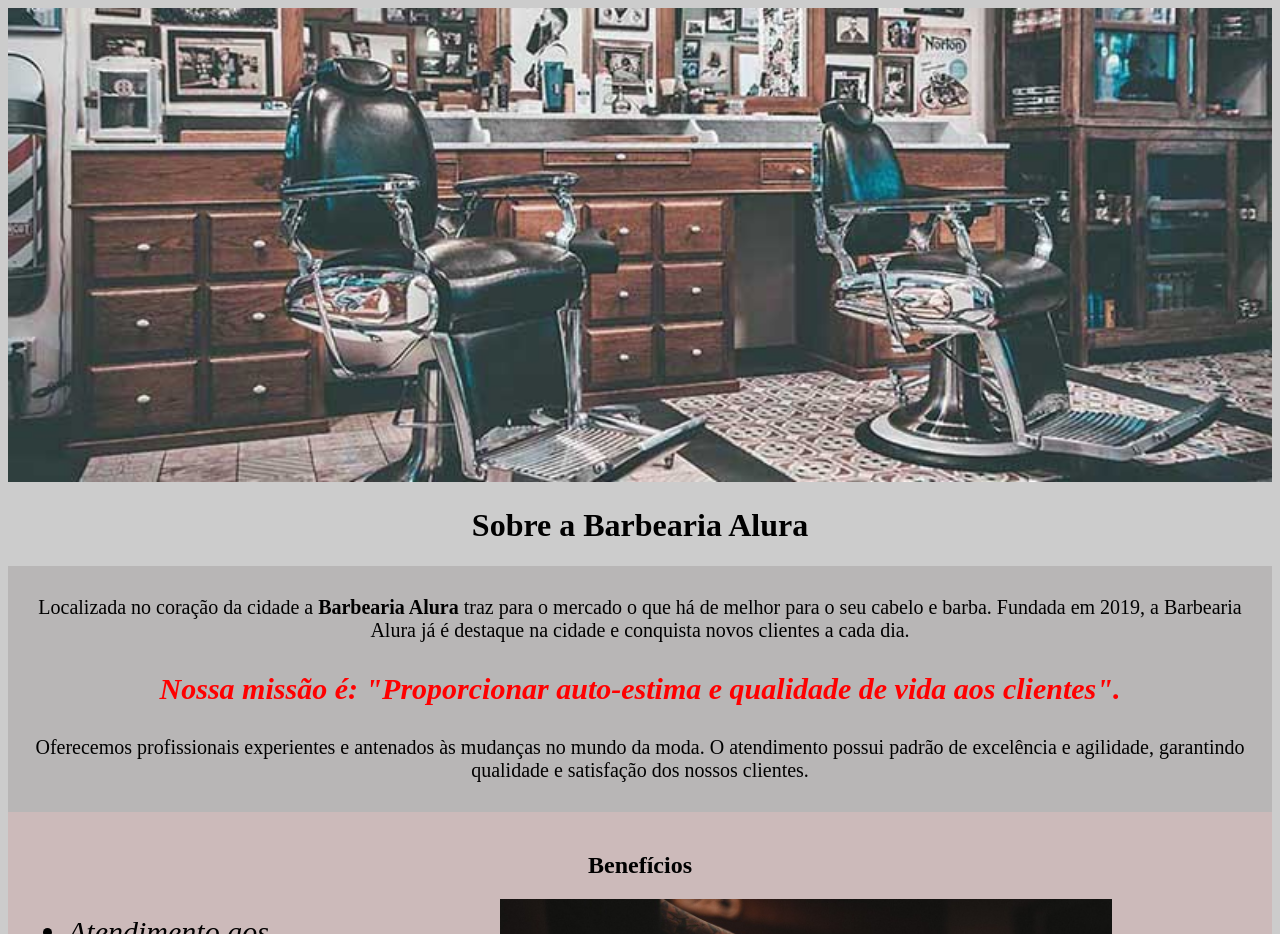
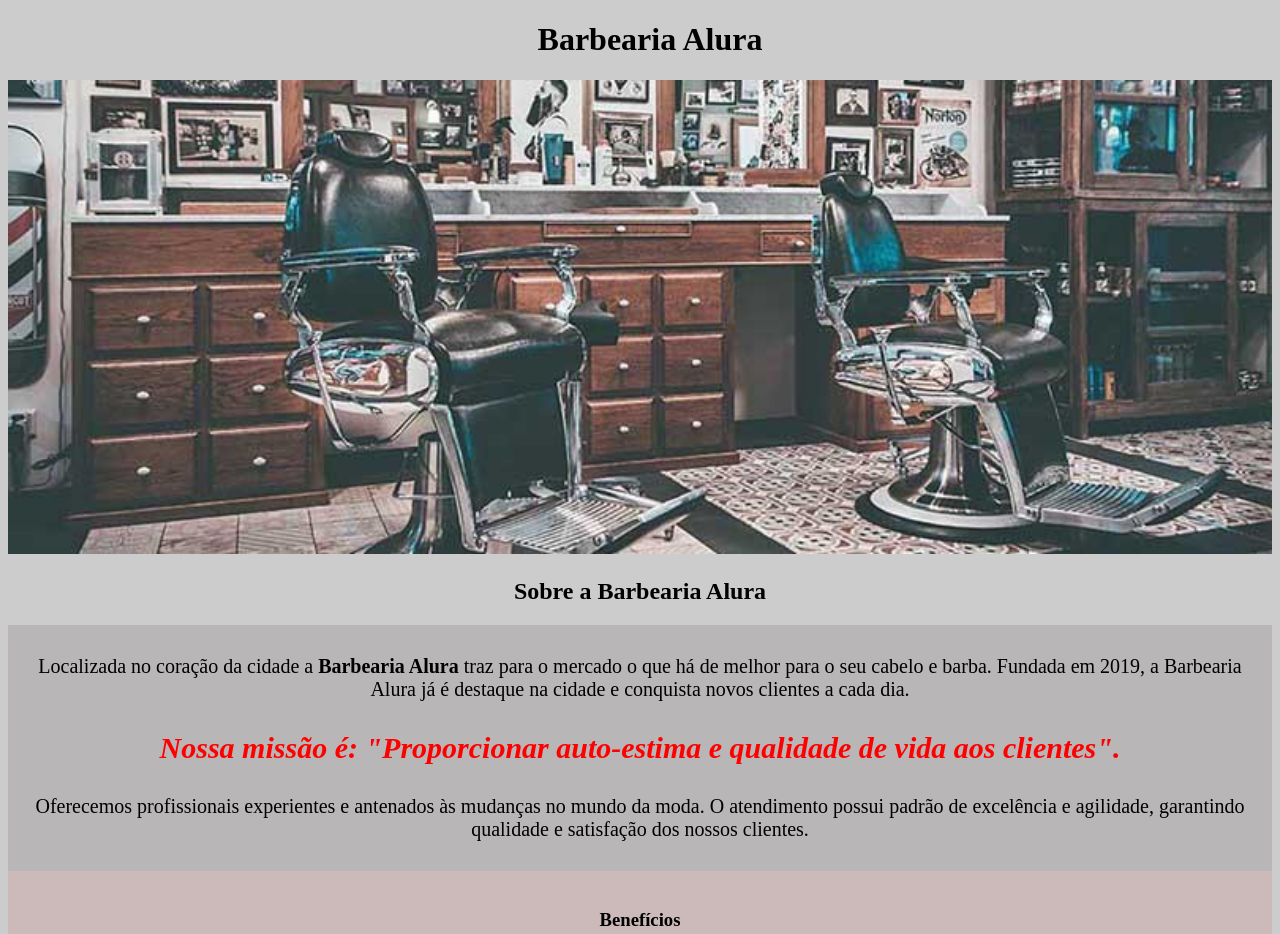
Before and after one commit to profsamuelr/PorjetoBarbearia1Ano, a plain HTML site: page index.html in a window 1280 px wide. Shown: the top 934 px of the page. Drawn offline with Linux system fonts and the light colour scheme.

Commit message:
Add files via upload

```diff
--- a/index.html
+++ b/index.html
@@ -8,8 +8,11 @@
     <title>Document</title>
 </head>
 <body>
+    <header>
+        <h1 class="titulo-principal">Barbearia Alura</h1>
+    </header>
     <img id="banner" src="banner.jpg">
-    <h1>Sobre a Barbearia Alura</h1>
+    <h2 class="titulo-centralizado">Sobre a Barbearia Alura</h1>
     <div class="principal">
         <p>Localizada no coração da cidade a <strong> Barbearia Alura </strong> traz para o mercado o que há de melhor para o seu cabelo e barba.
         Fundada em 2019, a Barbearia Alura já é destaque na cidade e conquista novos clientes a cada dia.</p>
@@ -20,7 +23,7 @@
         O atendimento possui padrão de excelência e agilidade, garantindo qualidade e satisfação dos nossos clientes.</p>
     </div>
     <div class="beneficios">
-        <h2>Benefícios</h2>
+        <h3 class="titulo-centralizado">Benefícios</h2>
         <ul>
             <li class="itens">Atendimento aos Clientes</li>
             <li class="itens">Espaço diferenciado</li>
--- a/style.css
+++ b/style.css
@@ -1,5 +1,5 @@
 body {
-    background: #CCCCCC
+    background: #CCCCCC;
 }
 
 
@@ -56,3 +56,11 @@ ul {
 .imagembeneficios {
     width: 50%;
 }
+
+.titulo-principal {
+    padding-left: 20px;
+}
+
+.titulo-centralizado {
+    text-align: center
+}
```
